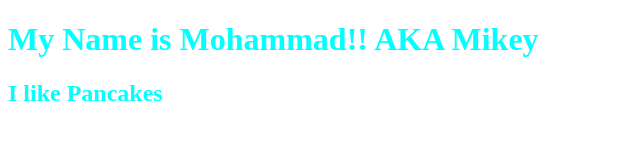
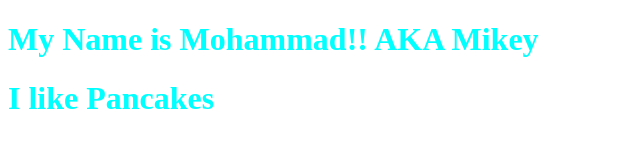
Before and after one commit to Shlankof/Let-us-start-with-GitHub, a plain HTML site: page index.html in a window 1280 px wide. Shown: the whole page, without its empty margins (0-640 px from the left). Drawn offline with Linux system fonts and the light colour scheme.

Commit message:
h2 to h1 to see if font size changes

```diff
--- a/index.html
+++ b/index.html
@@ -9,6 +9,6 @@
 </head>
 <body>
     <h1>My Name is Mohammad!! AKA Mikey</h1>
-    <h2>I like Pancakes</h2>
+    <h1>I like Pancakes</h1>
 </body>
 </html>
```
